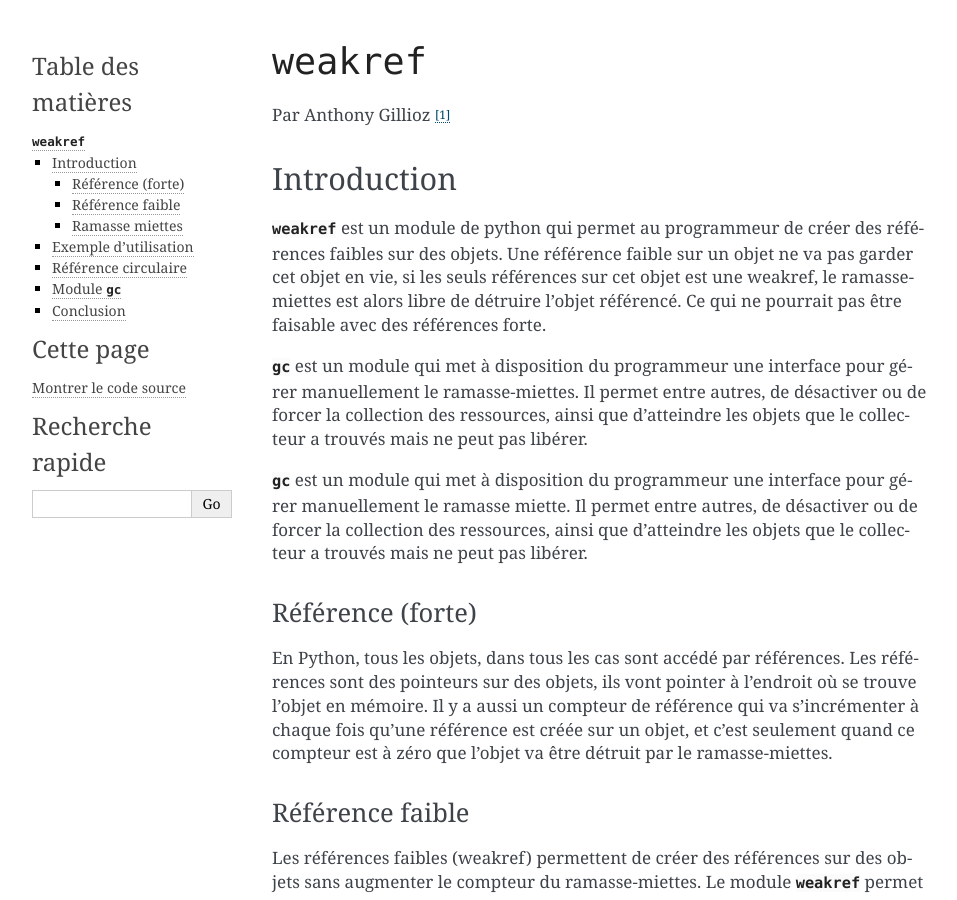
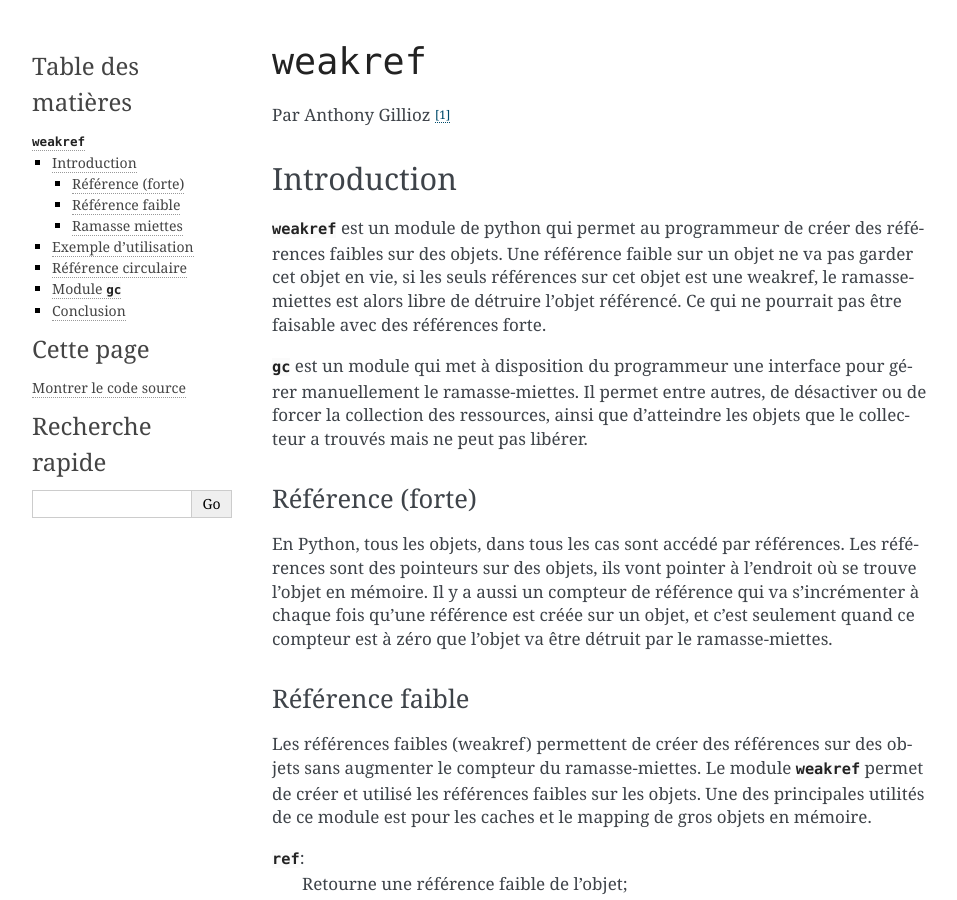
Before and after one commit to HE-Arc/livre-python, a Sphinx documentation site: the page built from source/weakref/index.rst, in a window 1280 px wide and 900 px high. Shown: the whole window, without its empty margins (148-1105 px from the left). Built offline with Sphinx 7.4.7, drawn with Linux system fonts in a browser that asks for light colours; some of the changed text lies outside the part shown.

Commit message:
Orthographe correction

```diff
--- a/source/weakref/index.rst
+++ b/source/weakref/index.rst
@@ -15,8 +15,6 @@ le ramasse-miettes est alors libre de détruire l'objet référencé. Ce qui ne
 :py:mod:`gc` est un module qui met à disposition du programmeur une interface pour gérer manuellement le ramasse-miettes. Il permet entre autres,
 de désactiver ou de forcer la collection des ressources, ainsi que d'atteindre les objets que le collecteur a trouvés mais ne peut pas libérer.
 
-:py:mod:`gc` est un module qui met à disposition du programmeur une interface pour gérer manuellement le ramasse miette. Il permet entre autres,
-de désactiver ou de forcer la collection des ressources, ainsi que d'atteindre les objets que le collecteur a trouvés mais ne peut pas libérer.
 
 Référence (forte)
 """""""""""""""""
@@ -140,8 +138,6 @@ Pour approfondir vos connaissances sur ce sujet vous pouvez vous rendre sur la d
 
 En mode debug, le module :py:mod:`gc` est un module complémentaire au module :py:mod:`weakref`, il permet d'avoir une plus grande maîtrise de ce qui se passe en mémoire.
 
-Le module :py:mod:`gc` est un module complémentaire au module :py:mod:`weakref`, il permet d'avoir une plus grande maîtrise de ce qui ce passe en mémoire.
-
     *Les robots n’ont ni choix à faire ni décisions à prendre.*
 
     -- Travis fan club
```
